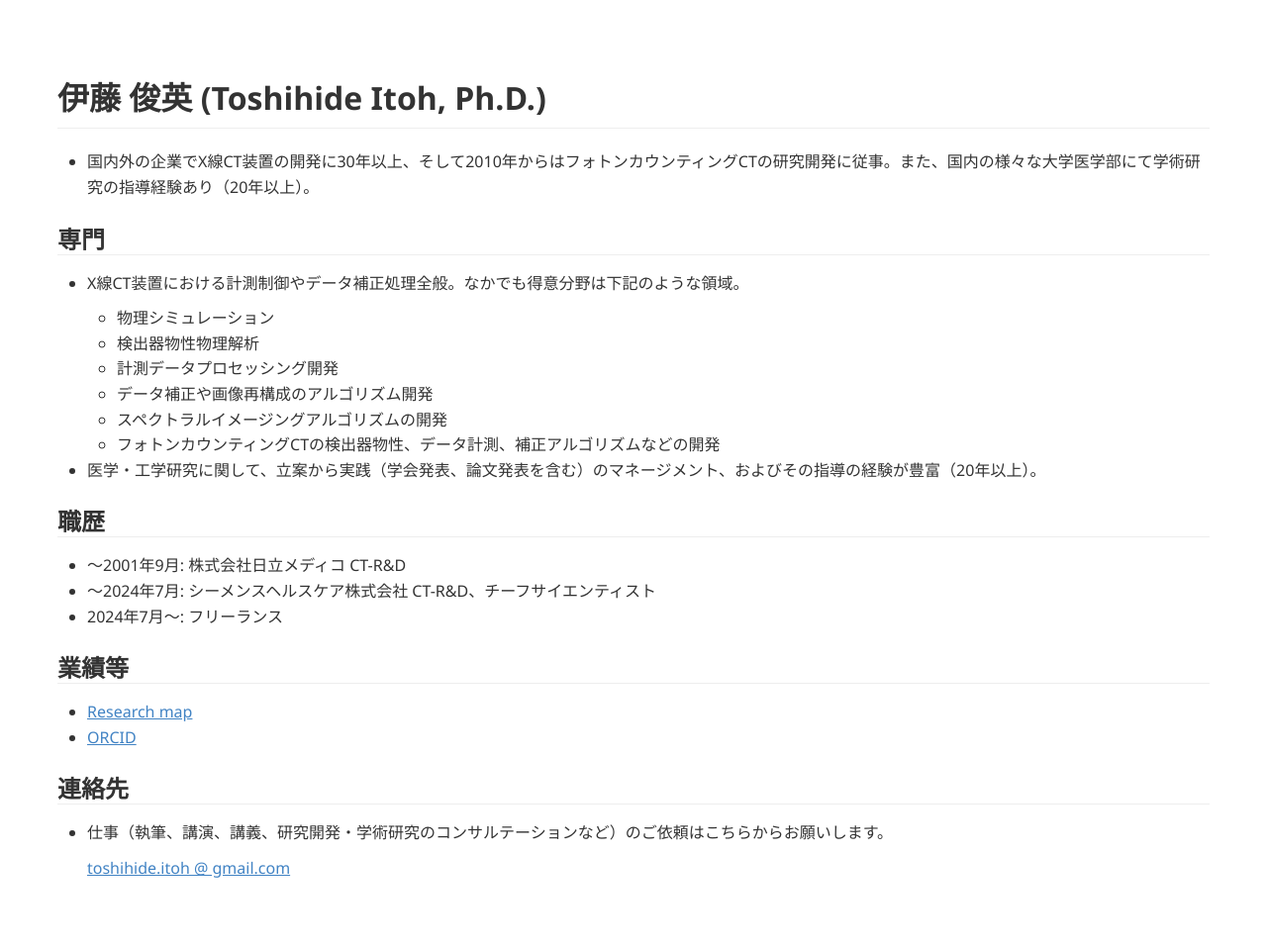
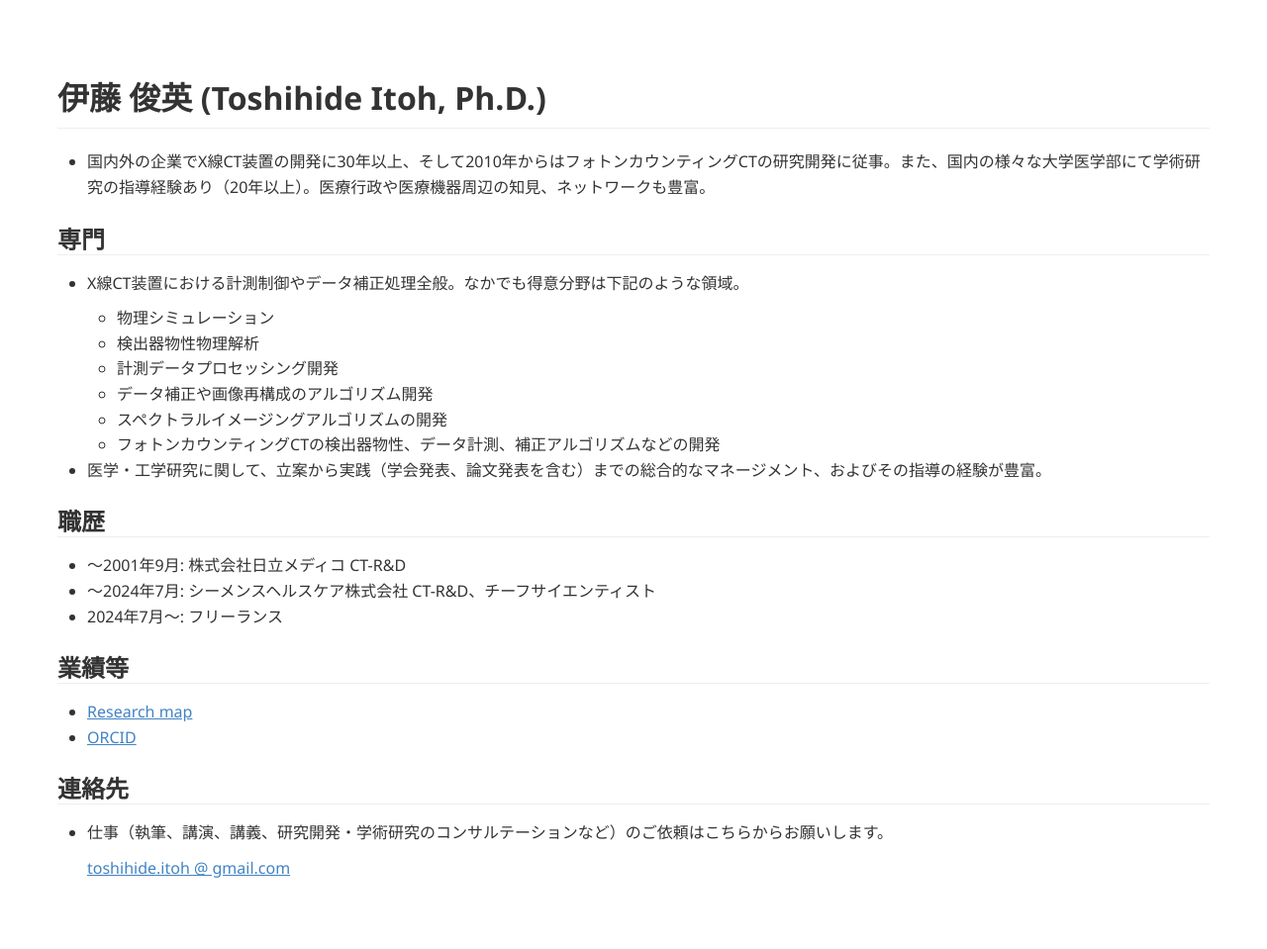
Before and after one commit to tnitoh/tnitoh.github.io, a Jekyll site: the page built from index.md, in a window 1280 px wide. Shown: the whole page at 99% size. Built offline with Jekyll 4.4.1, drawn with Linux system fonts in a browser that asks for light colours; Markdown is read by kramdown in place of the engine named in the settings.

Commit message:
Update index.md

```diff
--- a/index.md
+++ b/index.md
@@ -5,7 +5,7 @@ title: Toshihide Itoh's web page
 
 # 伊藤 俊英 (Toshihide Itoh, Ph.D.)
 
-- 国内外の企業でX線CT装置の開発に30年以上、そして2010年からはフォトンカウンティングCTの研究開発に従事。また、国内の様々な大学医学部にて学術研究の指導経験あり（20年以上）。
+- 国内外の企業でX線CT装置の開発に30年以上、そして2010年からはフォトンカウンティングCTの研究開発に従事。また、国内の様々な大学医学部にて学術研究の指導経験あり（20年以上）。医療行政や医療機器周辺の知見、ネットワークも豊富。
 
 ## 専門
 - X線CT装置における計測制御やデータ補正処理全般。なかでも得意分野は下記のような領域。
@@ -17,7 +17,7 @@ title: Toshihide Itoh's web page
   - スペクトラルイメージングアルゴリズムの開発
   - フォトンカウンティングCTの検出器物性、データ計測、補正アルゴリズムなどの開発
 
-- 医学・工学研究に関して、立案から実践（学会発表、論文発表を含む）のマネージメント、およびその指導の経験が豊富（20年以上）。
+- 医学・工学研究に関して、立案から実践（学会発表、論文発表を含む）までの総合的なマネージメント、およびその指導の経験が豊富。
 
 
 ## 職歴
```
